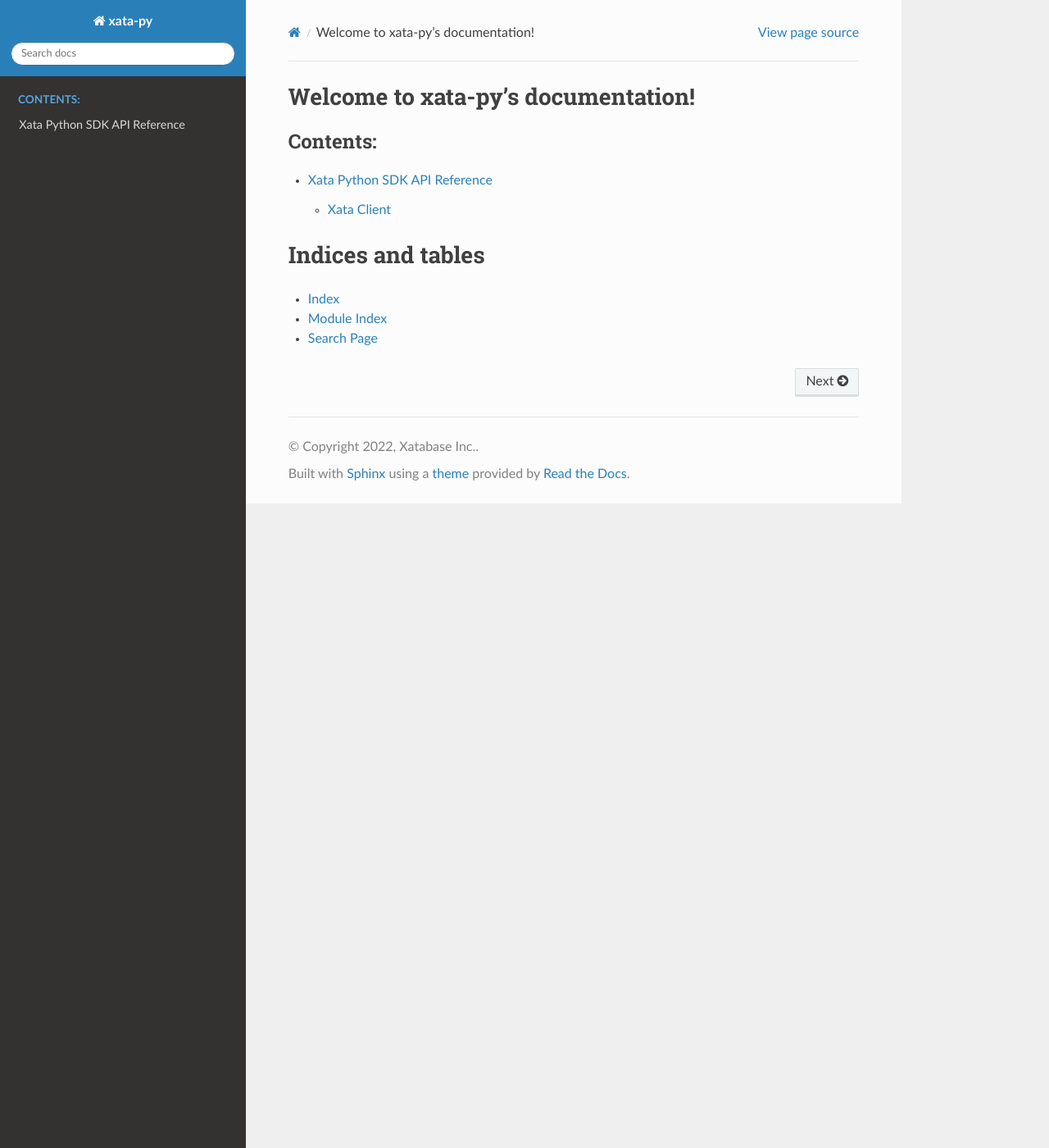
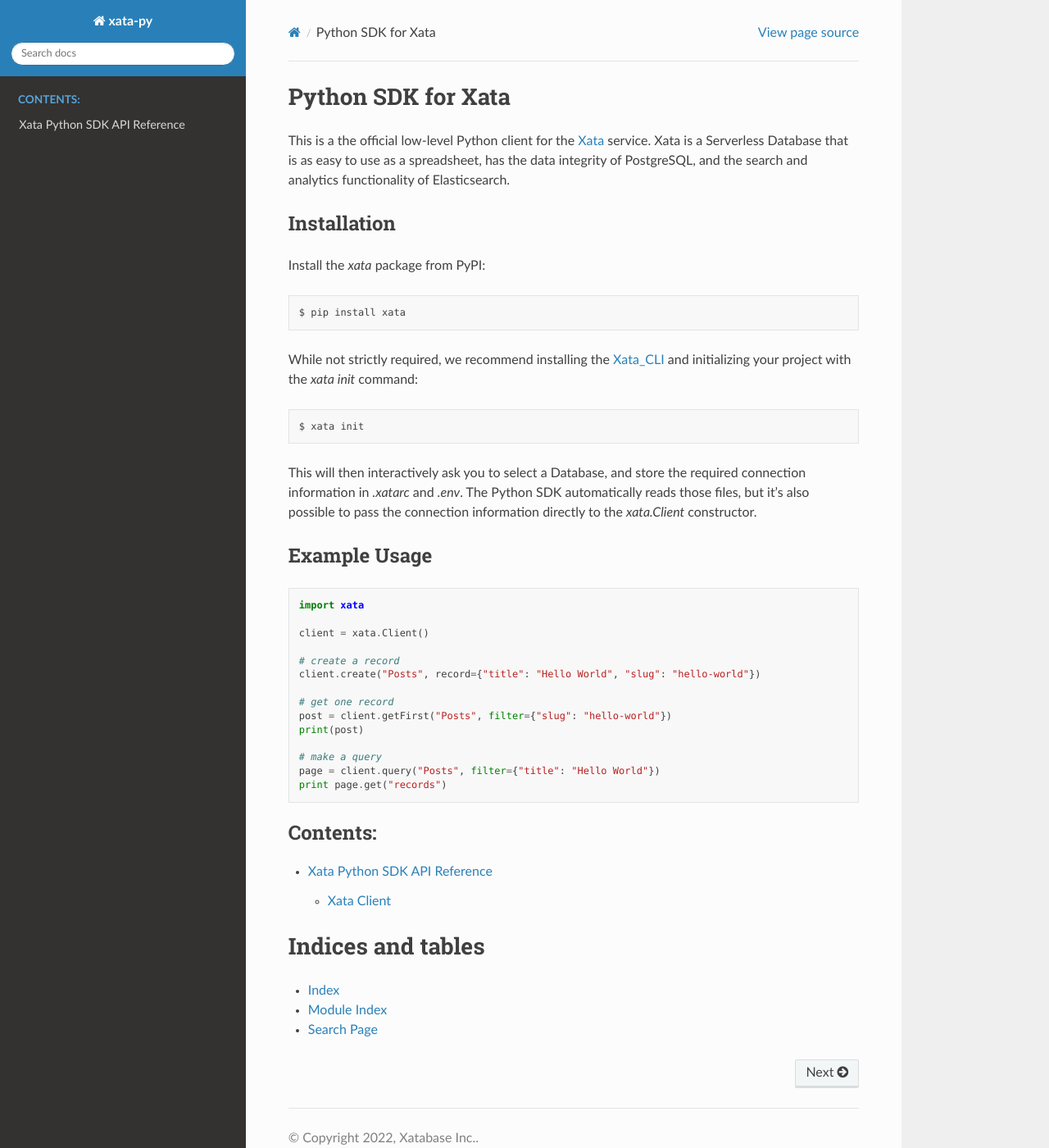
Before and after one commit to xataio/xata-py, a Sphinx documentation site: the page built from docs/index.rst, in a window 1280 px wide and 1400 px high. Shown: the whole window at 82% size. Built offline with Sphinx 7.4.7 and the Read the Docs theme 2.0.0, drawn with Linux system fonts in a browser that asks for light colours.

Commit message:
Added docs overview

```diff
--- a/docs/index.rst
+++ b/docs/index.rst
@@ -3,8 +3,54 @@
    You can adapt this file completely to your liking, but it should at least
    contain the root `toctree` directive.
 
-Welcome to xata-py's documentation!
-===================================
+Python SDK for Xata
+===================
+
+This is a the official low-level Python client for the Xata_ service.
+Xata is a Serverless Database that is as easy to use as a spreadsheet, has the
+data integrity of PostgreSQL, and the search and analytics functionality of
+Elasticsearch.
+
+
+Installation
+------------
+
+Install the `xata` package from PyPI:
+
+.. code-block:: bash
+
+    $ pip install xata
+
+While not strictly required, we recommend installing the Xata_CLI_ and initializing
+your project with the `xata init` command:
+
+.. code-block:: bash
+
+    $ xata init
+
+This will then interactively ask you to select a Database, and store the required
+connection information in `.xatarc` and `.env`. The Python SDK automatically reads those
+files, but it's also possible to pass the connection information directly to the
+`xata.Client` constructor.
+
+Example Usage
+-------------
+.. code-block:: python
+
+    import xata
+
+    client = xata.Client()
+
+    # create a record
+    client.create("Posts", record={"title": "Hello World", "slug": "hello-world"})
+
+    # get one record
+    post = client.getFirst("Posts", filter={"slug": "hello-world"})
+    print(post)
+
+    # make a query
+    page = client.query("Posts", filter={"title": "Hello World"})
+    print page.get("records")
 
 .. toctree::
    :maxdepth: 2
@@ -20,3 +66,6 @@ Indices and tables
 * :ref:`genindex`
 * :ref:`modindex`
 * :ref:`search`
+
+.. _Xata: https://xata.io
+.. _Xata_CLI: https://xata.io/docs/cli/getting-started
```
Also changed, not shown: 2 other files.
